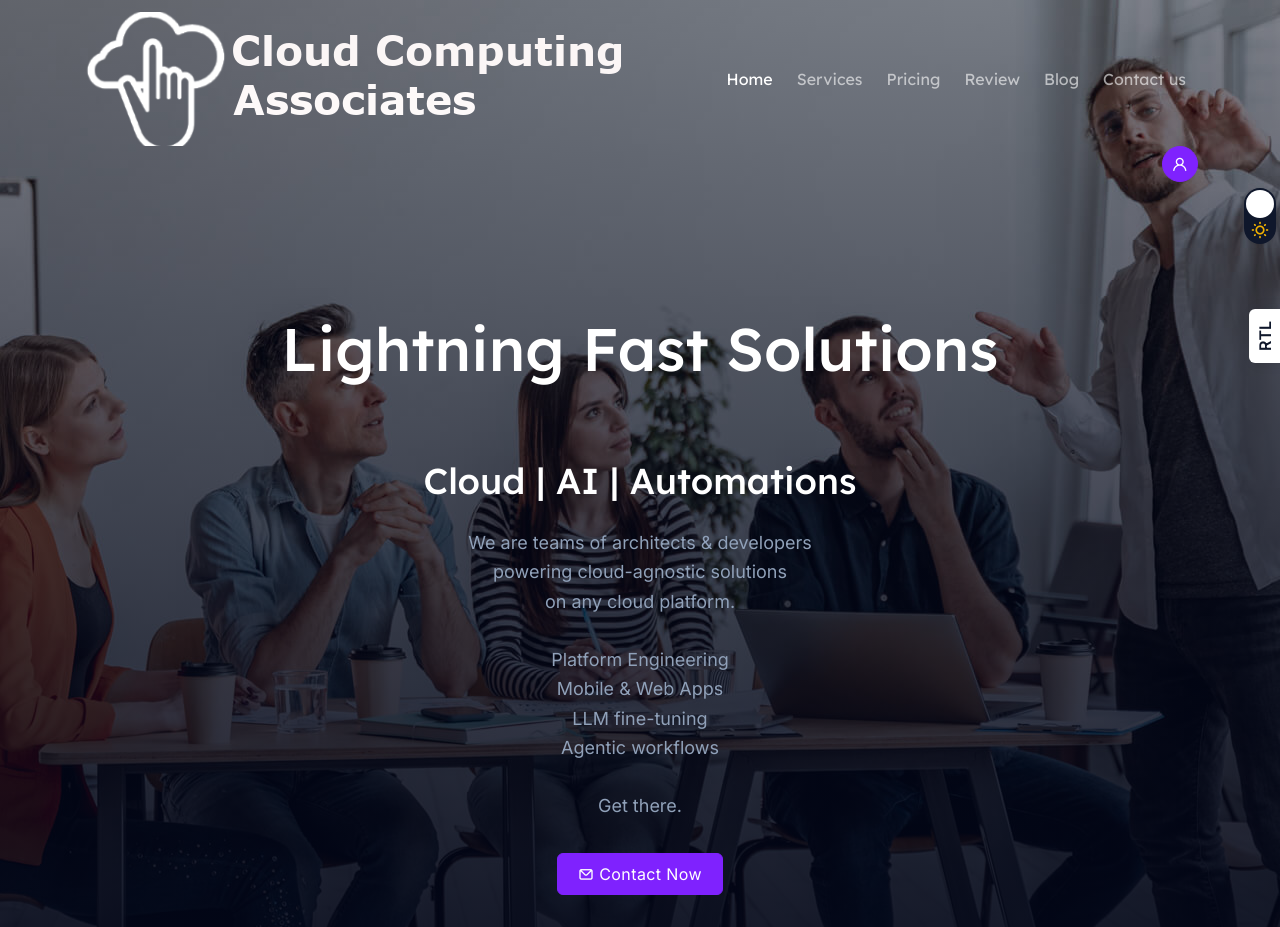
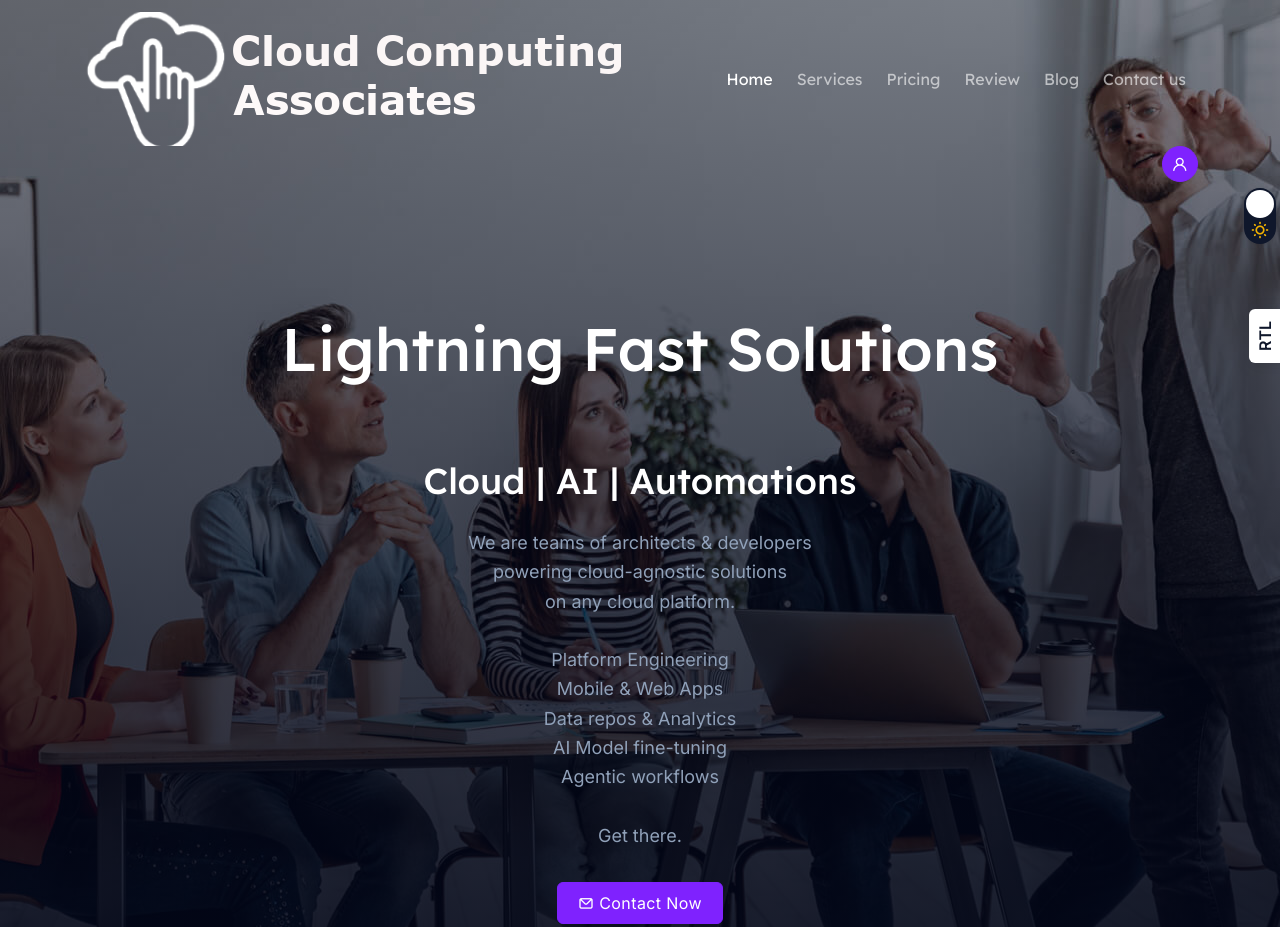
Before and after one commit to mtmazurik/CCAWEbsite, an Angular app: page / in a window 1280 px wide. Shown: the top 927 px of the page. Built offline with nearby package versions, Linux system fonts and the light colour scheme.

Commit message:
expand offerings

```diff
--- a/src/app/pages/index-one/index-one.component.html
+++ b/src/app/pages/index-one/index-one.component.html
@@ -12,7 +12,7 @@
             <h2 class="font-medium leading-normal text-6xl mb-5 mt-10 text-white">Lightning Fast Solutions</h2>
             <h3 class="font-medium leading-normal text-4xl mb-5 mt-10 text-white">Cloud | AI | Automations</h3>
 
-            <p class="text-slate-400 text-lg max-w-xl mx-auto">We are teams of architects & developers<br>powering cloud-agnostic solutions<br>on any cloud platform.<br><br>Platform Engineering<br>Mobile & Web Apps<br>LLM fine-tuning<br>Agentic workflows<br><br>Get there.</p>
+            <p class="text-slate-400 text-lg max-w-xl mx-auto">We are teams of architects & developers<br>powering cloud-agnostic solutions<br>on any cloud platform.<br><br>Platform Engineering<br>Mobile & Web Apps<br>Data repos & Analytics<br>AI Model fine-tuning<br>Agentic workflows<br><br>Get there.</p>
 
             <div class="mt-8">
                 <a [routerLink]="[]" class="py-2 px-5 inline-block font-normal tracking-wide border align-middle transition duration-500 ease-in-out text-base text-center bg-violet-600 hover:bg-violet-700 border-violet-600 hover:border-violet-700 text-white rounded-md"><i class="uil uil-envelope"></i> Contact Now</a>
```
